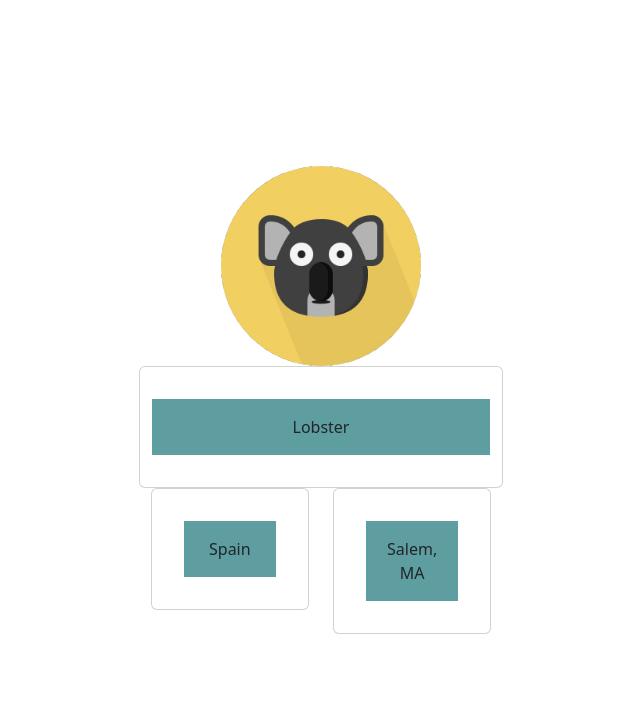
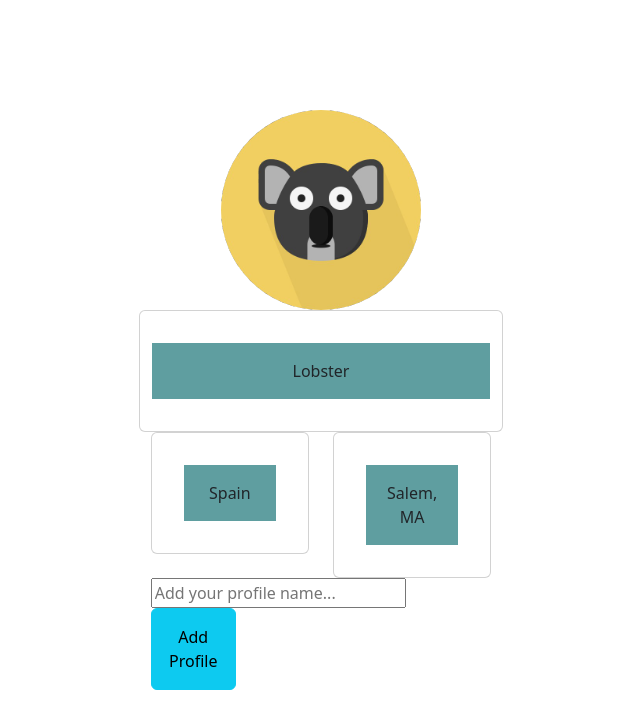
Before and after one commit to Mayenawdk/CulturaLingo, a React (Vite) app in the folder client/: page / in a window 1280 px wide. Shown: the top 728 px of the page, without its empty margins (319-959 px from the left). Built offline with nearby package versions, Linux system fonts and the light colour scheme.

Commit message:
added useState/useMutation to components

```diff
--- a/client/src/App.jsx
+++ b/client/src/App.jsx
@@ -8,7 +8,7 @@ import ProfileBlock from './components/profile-block/ProfileBlock';
 import 'bootstrap/dist/css/bootstrap.min.css';
 
 const client = new ApolloClient({
-  uri: 'http://localhost:3001/graphql',
+  uri: '/http://localhost:3001/graphql',
   cache: new InMemoryCache(),
 });
 
--- a/client/src/components/profile-block/ProfileBlock.jsx
+++ b/client/src/components/profile-block/ProfileBlock.jsx
@@ -1,22 +1,44 @@
-import React from "react";
 import { Container, Row, Col, Card, Image } from 'react-bootstrap';
+import { useState } from 'react';
+import { useMutation } from '@apollo/client';
+
+import { ADD_USER } from '../../utils/mutations';
+import { QUERY_USERS } from '../../utils/queries';
 import "./ProfileBlock.css";
 
 const ProfileBlock = () => {
+    const [name, setName] = useState('');
+
     const user = {
-        img: {picture: "../../public/icons/koalaICON.jpg"},
+        img: {picture: "/icons/koalaICON.jpg"},
         favefood: "Lobster",
         favecountry: "Spain",
         favecity: "Salem, MA"
-    }
+    };
+    const [addUser, {error}] = useMutation(ADD_USER, {
+        refetchQueries: [
+            QUERY_USERS,
+            'allUsers'
+        ]
+    });
+
+    const handleAddUser = async (event) => {
+        event.preventDefault();
+
     try {
+        await addUser({
+            variables: { name },
+        });
+
+        setName('');
+
         // recieve user info from database
 
         // set/adjust user data as needed
-    }
-    catch (err) {
+    } catch (err) {
         console.log(err);
     }
+};
 
     return (
         <Container>
@@ -40,27 +62,36 @@ const ProfileBlock = () => {
                     </Card>
                 </Col>
             </Row>
+
+            <Row>
+                <Col>
+                    <form className='flex-row justify-center justify-space-between-md align-center' onSubmit={handleAddUser}
+                    >
+                        <div className='col-12 col-lg-9'>
+                            <input placeholder='Add your profile name...' value={name} className='form-input w-100' onChange={(event) => setName(event.target.value)}
+                            />
+                        </div>
+                        <div className='col-12 col-lg-3'>
+                            <button className='btn btn-info btn-block py-3' type='submit'>
+                                Add Profile
+                            </button>
+                        </div>
+                        {error && (
+                            <div className='col-12 my-3 bg-danger text-white p-3'>
+                                Something went wrong...
+                            </div>
+                        )}
+
+                    </form>
+
+                </Col>
+            </Row>
+
+
         </Container>
 
-        // <div class="container">
-        //     <div class="row">
-        //         <div class="col-6" id="profilepic">
-        //             {/* <Img src={user.img} /> */}
-        //         </div>
-        //         <div class="col-6" id="favefood">
-        //             <textarea rows="4" className="form-control">{user.favefood}</textarea>
-        //         </div>
-        //     </div >
-        //     <div class="row">
-        //         <div class="col-6" id="favecountry">
-        //             <textarea rows="4" className="form-control">{user.favecountry}</textarea>
-        //         </div>
-        //         <div class="col-6" id="favecity">
-        //             <textarea rows="4" className="form-control">{user.favecity}</textarea>
-        //         </div>
-        //     </div>
-        // </div >
     );
-}
+};
+
 
 export default ProfileBlock;
--- /dev/null
+++ b/client/src/utils/mutations.js
@@ -0,0 +1,12 @@
+import { gql } from '@apollo/client';
+
+export const ADD_USER = gql `
+ mutation addUser($name: String!) {
+    addUser(name: $name) {
+        _id
+        name
+        email
+    }
+  }
+
+`;
--- /dev/null
+++ b/client/src/utils/queries.js
@@ -0,0 +1,21 @@
+import { gql } from '@apollo/client';
+
+export const QUERY_USERS = gql `
+    query allUsers {
+        users {
+            _id
+            name
+            email
+        }
+    }
+`;
+
+export const QUERY_SINGLE_USER = gql `
+    query singleUser($userId: ID!) {
+        user(userId: $userId) {
+            _id
+            name
+            email
+        }
+    }
+`;
```
